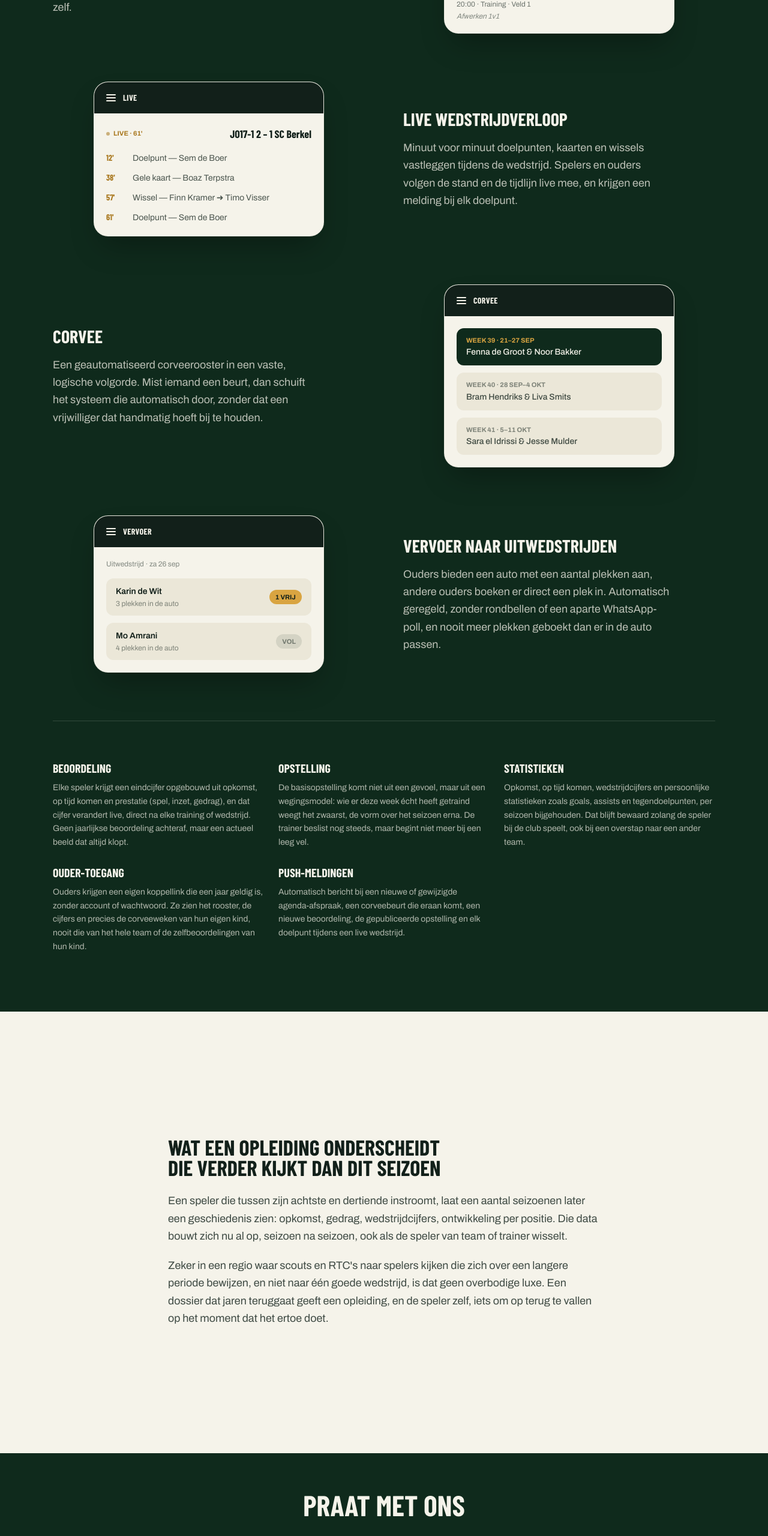
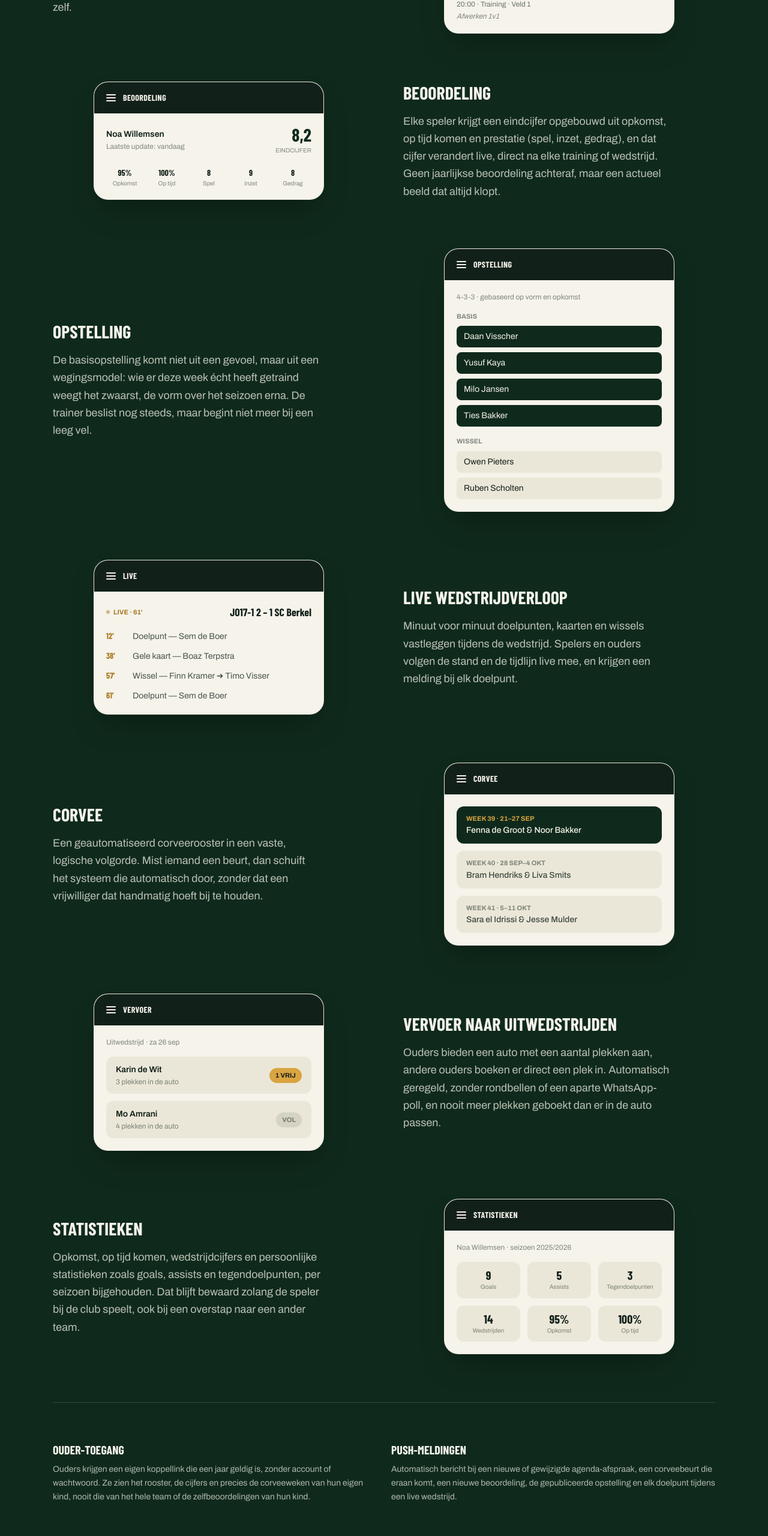
Before and after one commit to wordtest300/teamhub-site, a Next.js app: page / in a window 1280 px wide. Shown: the part 2737-5297 px from the top of the page at 60% size. Built offline with nearby package versions, Linux system fonts and the light colour scheme; no server answers; a web font is replaced by a local one.

Commit message:
Voeg previews toe voor Beoordeling, Opstelling en Statistieken
Alle features in de Functies-sectie hebben nu een illustratieve app-preview
in plaats van sommige alleen tekst, consistent met Agenda/Live/Corvee/Vervoer.

Co-Authored-By: Claude Sonnet 5 <noreply@anthropic.com>

```diff
--- a/app/page.tsx
+++ b/app/page.tsx
@@ -1,5 +1,13 @@
 import ContactForm from "@/components/ContactForm";
-import { AgendaPreview, LivePreview, CorveePreview, VervoerPreview } from "@/components/AppPreview";
+import {
+  AgendaPreview,
+  LivePreview,
+  CorveePreview,
+  VervoerPreview,
+  BeoordelingPreview,
+  OpstellingPreview,
+  StatistiekenPreview,
+} from "@/components/AppPreview";
 
 const FUNCTIES_MET_BEELD = [
   {
@@ -7,6 +15,18 @@ const FUNCTIES_MET_BEELD = [
     beschrijving:
       "Eén gekoppelde agenda voor trainingen, wedstrijden, analyses en POP-gesprekken. Spelers melden zich na overleg met de trainer zelf af in de app, zodat het meteen gelogd staat, en te laat komen leggen trainers vast met letterlijk één druk op de knop. POP-gesprekken verschijnen ook automatisch in de agenda van de speler zelf.",
     Beeld: AgendaPreview,
+  },
+  {
+    naam: "Beoordeling",
+    beschrijving:
+      "Elke speler krijgt een eindcijfer opgebouwd uit opkomst, op tijd komen en prestatie (spel, inzet, gedrag), en dat cijfer verandert live, direct na elke training of wedstrijd. Geen jaarlijkse beoordeling achteraf, maar een actueel beeld dat altijd klopt.",
+    Beeld: BeoordelingPreview,
+  },
+  {
+    naam: "Opstelling",
+    beschrijving:
+      "De basisopstelling komt niet uit een gevoel, maar uit een wegingsmodel: wie er deze week écht heeft getraind weegt het zwaarst, de vorm over het seizoen erna. De trainer beslist nog steeds, maar begint niet meer bij een leeg vel.",
+    Beeld: OpstellingPreview,
   },
   {
     naam: "Live wedstrijdverloop",
@@ -26,24 +46,15 @@ const FUNCTIES_MET_BEELD = [
       "Ouders bieden een auto met een aantal plekken aan, andere ouders boeken er direct een plek in. Automatisch geregeld, zonder rondbellen of een aparte WhatsApp-poll, en nooit meer plekken geboekt dan er in de auto passen.",
     Beeld: VervoerPreview,
   },
-];
-
-const FUNCTIES_TEKST = [
-  {
-    naam: "Beoordeling",
-    beschrijving:
-      "Elke speler krijgt een eindcijfer opgebouwd uit opkomst, op tijd komen en prestatie (spel, inzet, gedrag), en dat cijfer verandert live, direct na elke training of wedstrijd. Geen jaarlijkse beoordeling achteraf, maar een actueel beeld dat altijd klopt.",
-  },
-  {
-    naam: "Opstelling",
-    beschrijving:
-      "De basisopstelling komt niet uit een gevoel, maar uit een wegingsmodel: wie er deze week écht heeft getraind weegt het zwaarst, de vorm over het seizoen erna. De trainer beslist nog steeds, maar begint niet meer bij een leeg vel.",
-  },
   {
     naam: "Statistieken",
     beschrijving:
       "Opkomst, op tijd komen, wedstrijdcijfers en persoonlijke statistieken zoals goals, assists en tegendoelpunten, per seizoen bijgehouden. Dat blijft bewaard zolang de speler bij de club speelt, ook bij een overstap naar een ander team.",
+    Beeld: StatistiekenPreview,
   },
+];
+
+const FUNCTIES_TEKST = [
   {
     naam: "Ouder-toegang",
     beschrijving:
@@ -210,7 +221,7 @@ export default function Home() {
               ))}
             </div>
 
-            <div className="grid sm:grid-cols-3 gap-6 mt-20 pt-16 border-t border-cream/15">
+            <div className="grid sm:grid-cols-2 gap-6 mt-20 pt-16 border-t border-cream/15">
               {FUNCTIES_TEKST.map((f) => (
                 <div key={f.naam}>
                   <h3 className="font-display font-bold uppercase text-xl mb-2">{f.naam}</h3>
--- a/components/AppPreview.tsx
+++ b/components/AppPreview.tsx
@@ -105,6 +105,88 @@ export function CorveePreview() {
   );
 }
 
+export function BeoordelingPreview() {
+  const onderdelen = [
+    { label: "Opkomst", waarde: "95%" },
+    { label: "Op tijd", waarde: "100%" },
+    { label: "Spel", waarde: "8" },
+    { label: "Inzet", waarde: "9" },
+    { label: "Gedrag", waarde: "8" },
+  ];
+  return (
+    <Frame title="Beoordeling">
+      <div className="flex items-center justify-between mb-5">
+        <div>
+          <p className="text-sm font-semibold">Noa Willemsen</p>
+          <p className="text-xs text-ink/50 mt-0.5">Laatste update: vandaag</p>
+        </div>
+        <div className="text-right shrink-0">
+          <p className="font-display font-extrabold text-3xl leading-none text-forest">8,2</p>
+          <p className="text-[10px] uppercase text-ink/50 mt-1">Eindcijfer</p>
+        </div>
+      </div>
+      <div className="grid grid-cols-5 gap-2">
+        {onderdelen.map((o) => (
+          <div key={o.label} className="text-center">
+            <p className="font-display font-bold text-sm">{o.waarde}</p>
+            <p className="text-[10px] text-ink/50 mt-0.5 leading-tight">{o.label}</p>
+          </div>
+        ))}
+      </div>
+    </Frame>
+  );
+}
+
+export function OpstellingPreview() {
+  const basis = ["Daan Visscher", "Yusuf Kaya", "Milo Jansen", "Ties Bakker"];
+  const wissel = ["Owen Pieters", "Ruben Scholten"];
+  return (
+    <Frame title="Opstelling">
+      <p className="text-xs text-ink/50 mb-4">4-3-3 · gebaseerd op vorm en opkomst</p>
+      <p className="text-[11px] font-bold uppercase text-ink/50 mb-2">Basis</p>
+      <div className="space-y-2 mb-4">
+        {basis.map((n) => (
+          <div key={n} className="rounded-lg bg-forest text-cream text-sm px-3 py-2">
+            {n}
+          </div>
+        ))}
+      </div>
+      <p className="text-[11px] font-bold uppercase text-ink/50 mb-2">Wissel</p>
+      <div className="space-y-2">
+        {wissel.map((n) => (
+          <div key={n} className="rounded-lg bg-cream-2 text-sm px-3 py-2">
+            {n}
+          </div>
+        ))}
+      </div>
+    </Frame>
+  );
+}
+
+export function StatistiekenPreview() {
+  const stats = [
+    { label: "Goals", waarde: "9" },
+    { label: "Assists", waarde: "5" },
+    { label: "Tegendoelpunten", waarde: "3" },
+    { label: "Wedstrijden", waarde: "14" },
+    { label: "Opkomst", waarde: "95%" },
+    { label: "Op tijd", waarde: "100%" },
+  ];
+  return (
+    <Frame title="Statistieken">
+      <p className="text-xs text-ink/50 mb-4">Noa Willemsen · seizoen 2025/2026</p>
+      <div className="grid grid-cols-3 gap-3">
+        {stats.map((s) => (
+          <div key={s.label} className="rounded-xl bg-cream-2 px-3 py-3 text-center">
+            <p className="font-display font-extrabold text-xl leading-none">{s.waarde}</p>
+            <p className="text-[10px] text-ink/50 mt-1 leading-tight">{s.label}</p>
+          </div>
+        ))}
+      </div>
+    </Frame>
+  );
+}
+
 export function VervoerPreview() {
   const aanbod = [
     { naam: "Karin de Wit", plekken: 3, geboekt: 2 },
```
